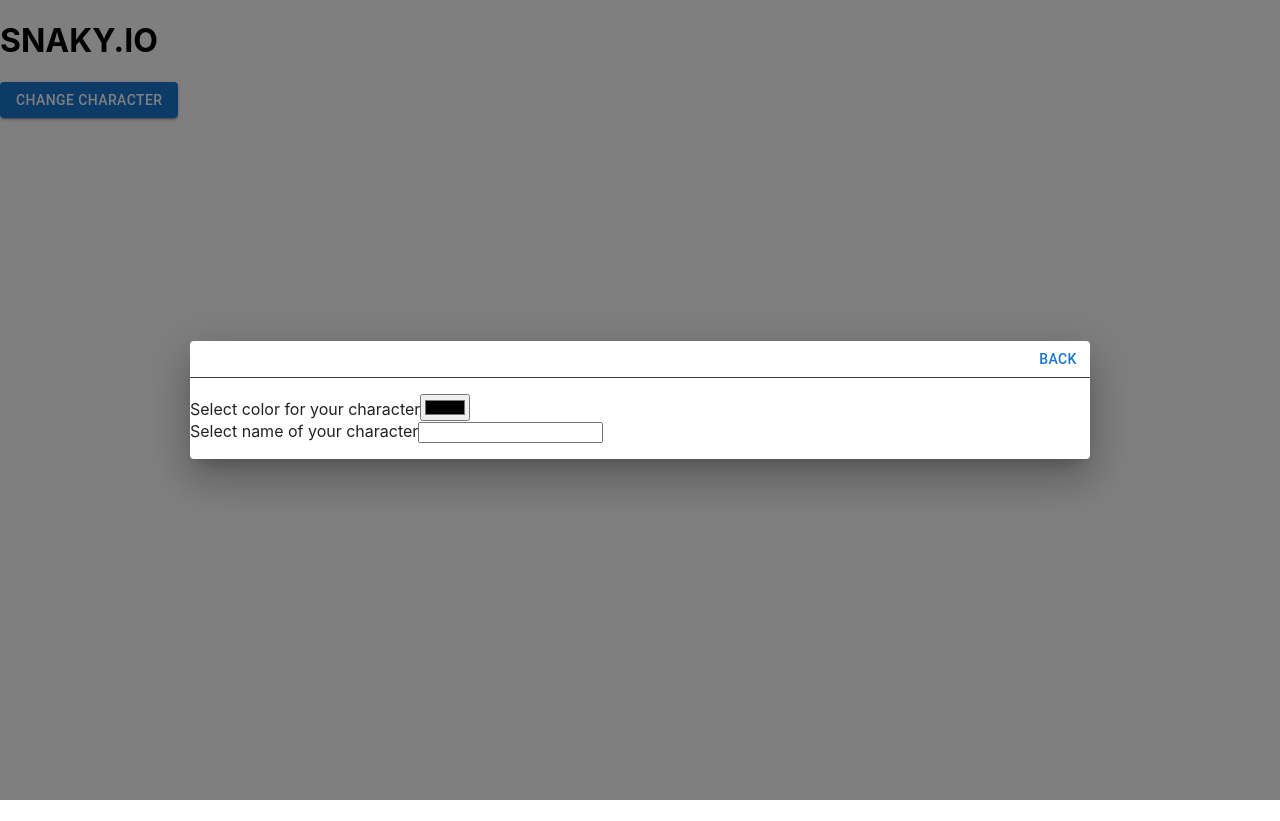
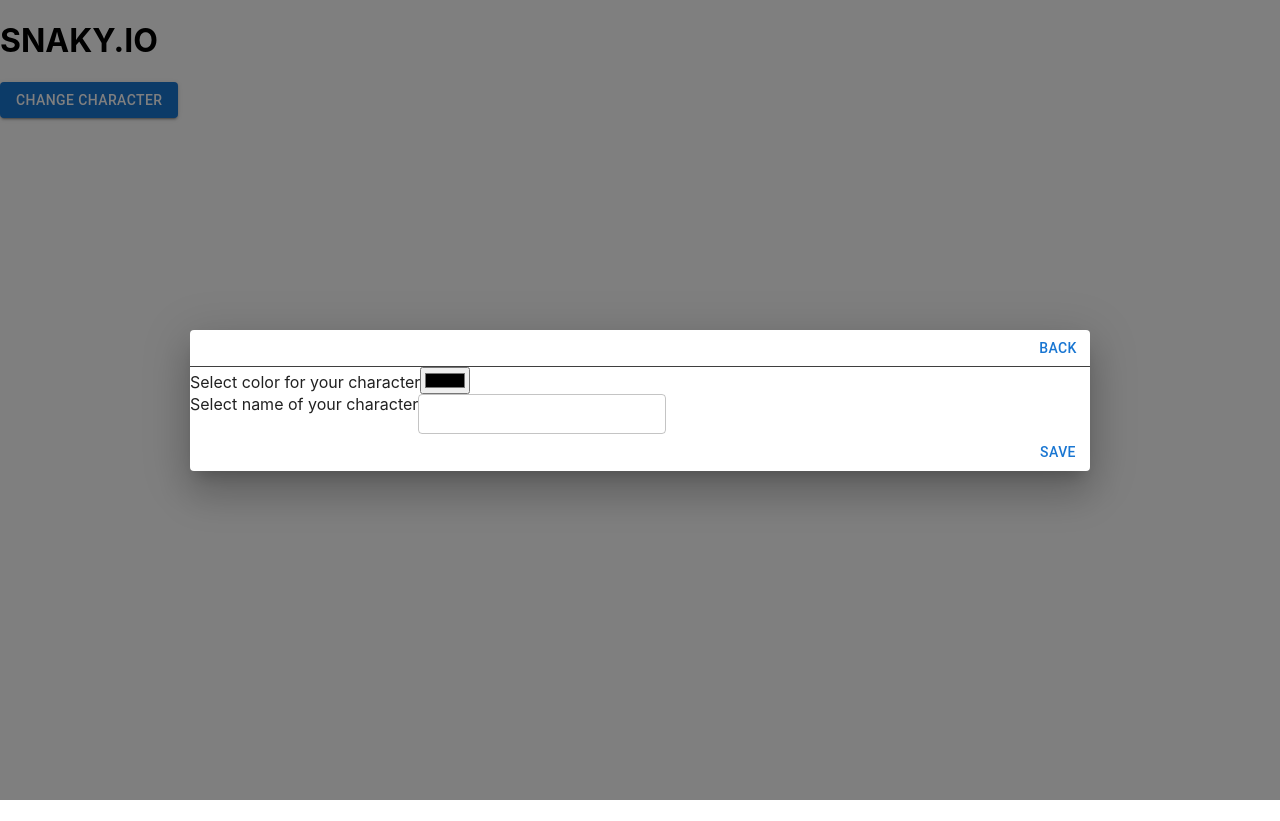
Before and after one commit to thevladisss/catchme, a React (Create React App) app in the folder frontend/: page /playground in a window 1280 px wide. Built offline with nearby package versions, Linux system fonts and the light colour scheme.

Commit message:
Update character saving logic

```diff
--- a/frontend/src/components/PlayContainer.tsx
+++ b/frontend/src/components/PlayContainer.tsx
@@ -74,7 +74,7 @@ export default function PlayContainer(props: PlayContainerProps) {
 
   return (
     <div className="flex justify-center">
-      <div className="playground bg-white relative full-width" style={{height: "70vh", width: '100%'}}>
+      <div className="playground bg-white relative w-full" style={{height: "70vh", width: '100%'}}>
         <Character
           left={position.left}
           top={position.top}
--- a/frontend/src/components/dialogs/DialogSelectCharacter.css
+++ b/frontend/src/components/dialogs/DialogSelectCharacter.css
@@ -10,3 +10,8 @@
     width: 900px;
 
 }
+
+.dialog-select-character-actions {
+    display: flex;
+    justify-content: end;
+}
--- a/frontend/src/components/dialogs/DialogSelectCharacter.tsx
+++ b/frontend/src/components/dialogs/DialogSelectCharacter.tsx
@@ -2,28 +2,37 @@ import BaseDialog from "../base/BaseDialog";
 import BaseButton from "../base/BaseButton";
 import {IconButton, Color} from "@mui/material"
 import "./DialogSelectCharacter.css";
-import { ChangeEvent} from "react";
+import {ChangeEvent, useState} from "react";
+import BaseInput from "../base/BaseInput";
 
 type DialogSelectCharacterProps = {
   open: boolean;
   color: string;
   nickname: string;
 
-  onCharacterSelected: (settings: {color: string, nickname: string}) => void;
+  onCharacterSaved: (settings: {color: string, nickname: string}) => void;
   onBack: () => void;
 }
 export default function DialogSelectCharacter(props: DialogSelectCharacterProps) {
 
+  const [character, setCharacter] = useState({
+    nickname: props.nickname ? props.nickname : "",
+    color: props.color ? props.color : ""
+  })
   const handleColorChange = (event: ChangeEvent<HTMLInputElement>) => {
     const value = event.target.value;
 
-    props.onCharacterSelected({color: value, nickname: props.nickname})
+    setCharacter((prevState) => ({...prevState, color: value}))
   }
 
   const handleChangeName = (event: ChangeEvent<HTMLInputElement>) => {
     const value = event.target.value;
 
-    props.onCharacterSelected({color: props.color, nickname:  value})
+    setCharacter((prevState) => ({...prevState, nickname: value}))
+  }
+
+  const handleSaveCharacter = () => {
+    props.onCharacterSaved(character)
   }
 
   return (
@@ -33,24 +42,25 @@ export default function DialogSelectCharacter(props: DialogSelectCharacterProps)
           <BaseButton onClick={props.onBack}>Back</BaseButton>
         </div>
         <div className="dialog-select-character-content">
-          <p className="row justify-center p-2">
-            <form>
+            <form onSubmit={(e) => e.preventDefault()} className="w-full p-2">
               <div className="form-control flex items-center gap-1">
                 <label htmlFor="colorPicker">
                   Select color for your character
                 </label>
-                <input name="colorPicker" id="colorPicker" type="color" onChange={handleColorChange} />
+                <input name="colorPicker" id="colorPicker" type="color" onChange={handleColorChange} defaultValue={character.color} />
               </div>
               <div className="form-control flex items-center gap-1 mt-2">
                 <label htmlFor="nicknameInput">
                   Select name of your character
                 </label>
-                <input name="nicknameInput" id="nicknameInput" type="text" onChange={handleChangeName} />
+                <BaseInput size="small" name="nicknameInput" id="nicknameInput" type="text" onChange={handleChangeName} defaultValue={character.nickname} />
               </div>
             </form>
-          </p>
-          <div className="p-2">
-          </div>
+        </div>
+        <div className="p-2 dialog-select-character-actions">
+          <BaseButton onClick={handleSaveCharacter}>
+            Save
+          </BaseButton>
         </div>
       </div>
     }</BaseDialog>
--- a/frontend/src/views/Playground/Playground.tsx
+++ b/frontend/src/views/Playground/Playground.tsx
@@ -12,7 +12,7 @@ export default function Playground() {
   })
 
   const [color, setColor] = useState("")
-  const handleCharacterSelected = ({color, nickname}: {color: string, nickname: string}) => {
+  const handleCharacterSaved = ({color, nickname}: {color: string, nickname: string}) => {
     setCharacter((prevState) => ({...prevState, color, nickname}))
     showSelectCharacter(false)
   }
@@ -36,7 +36,7 @@ export default function Playground() {
       <DialogSelectCharacter
         nickname={character.nickname}
         color={character.color}
-        onCharacterSelected={handleCharacterSelected}
+        onCharacterSaved={handleCharacterSaved}
         onBack={handleBack}
         open={isShowingSelectCharacter}
       ></DialogSelectCharacter>
```
